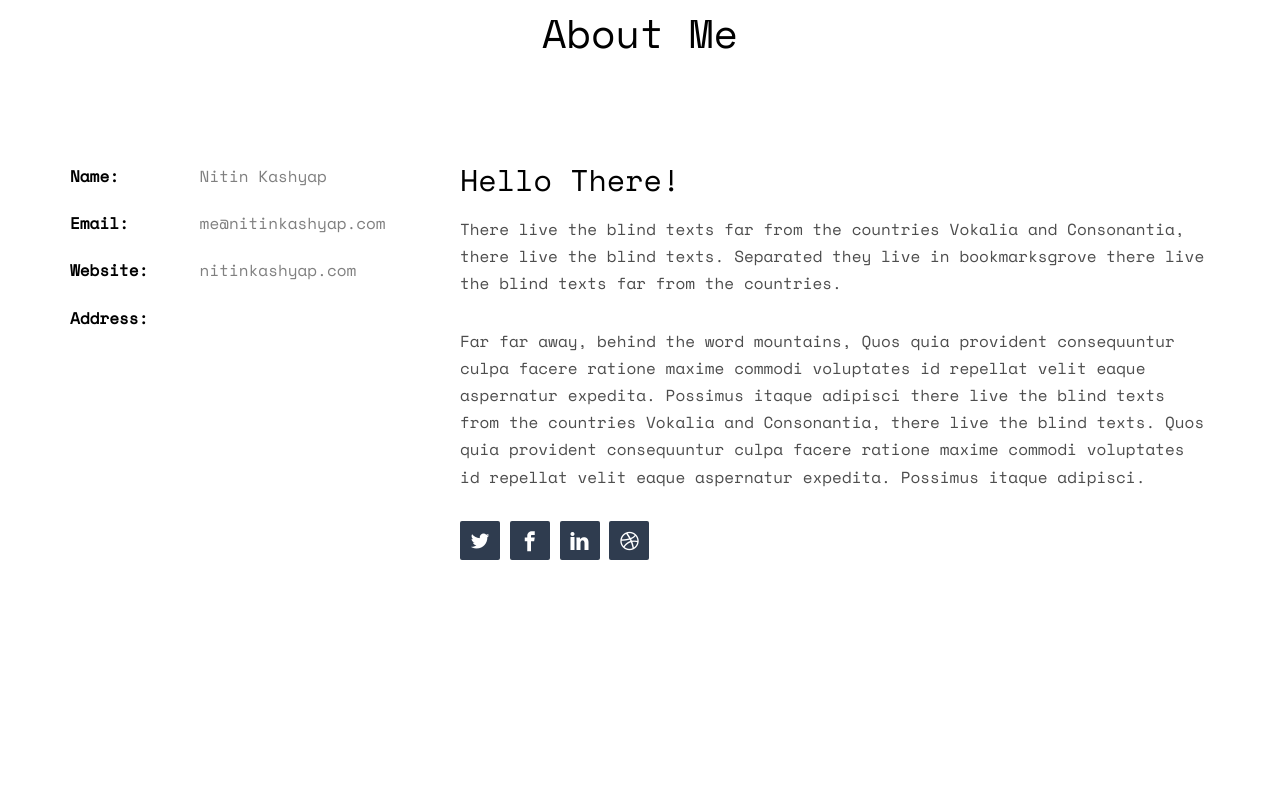
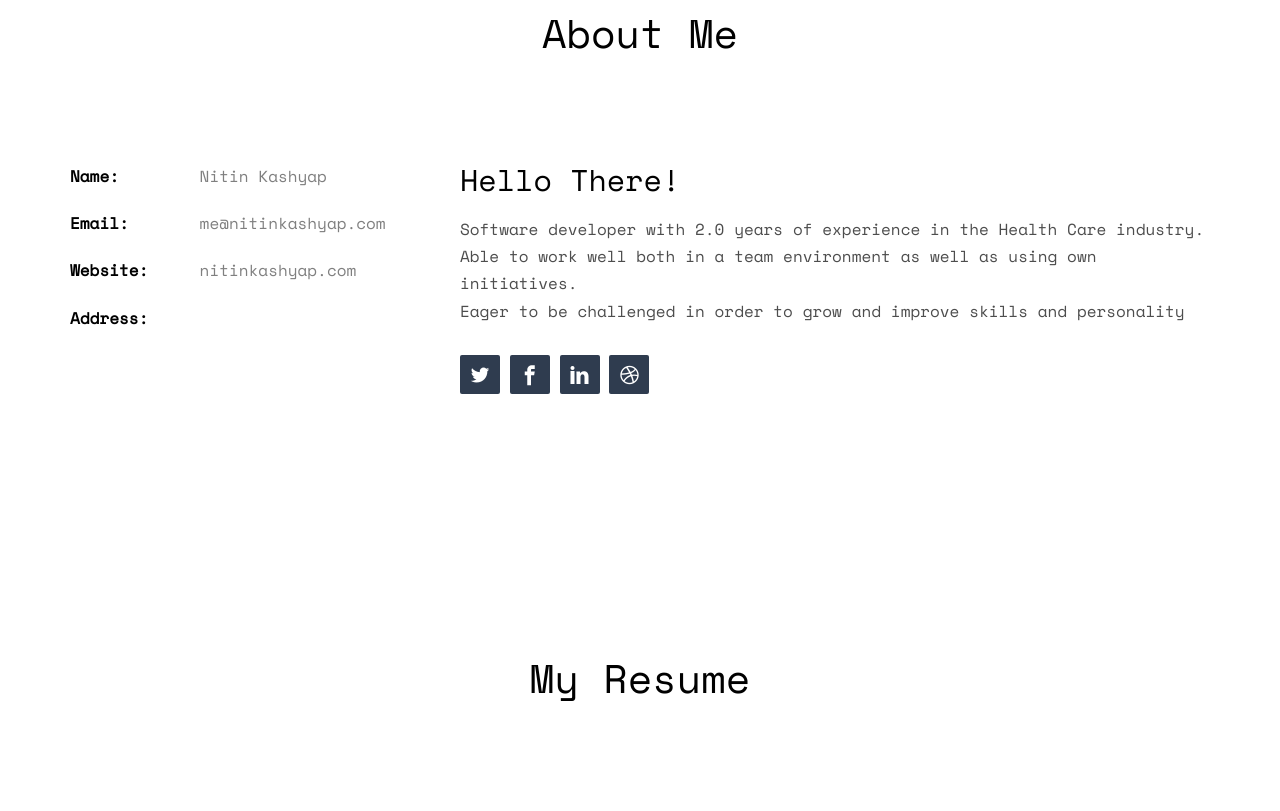
Before and after one commit to nitinkashyap003/nitinkashyap003.github.io, a plain HTML site: page index.html in a window 1280 px wide. Shown: the part 909-1720 px from the top of the page. Drawn offline with nearby package versions, Linux system fonts and the light colour scheme; some packages are replaced by stand-ins of ours; no server answers; files whose address does not match are found by name.

Commit message:
second commit

```diff
--- a/index.html
+++ b/index.html
@@ -92,8 +92,10 @@
 				</div>
 				<div class="col-md-8">
 					<h2>Hello There!</h2>
-					<p>There live the blind texts far from the countries Vokalia and Consonantia, there live the blind texts. Separated they live in bookmarksgrove there live the blind texts far from the countries.</p>
-					<p>Far far away, behind the word mountains, Quos quia provident consequuntur culpa facere ratione maxime commodi voluptates id repellat velit eaque aspernatur expedita. Possimus itaque adipisci there live the blind texts from the countries Vokalia and Consonantia, there live the blind texts. Quos quia provident consequuntur culpa facere ratione maxime commodi voluptates id repellat velit eaque aspernatur expedita. Possimus itaque adipisci.</p>
+					<p>Software developer with 2.0 years of experience in the Health Care industry.<br/>
+						Able to work well both in a team environment as well as using own initiatives.<br/>
+						 Eager to be challenged in order to grow and improve skills and personality
+						</p>
 					<p>
 						<ul class="fh5co-social-icons">
 							<li><a href="#"><i class="icon-twitter2"></i></a></li>
```
